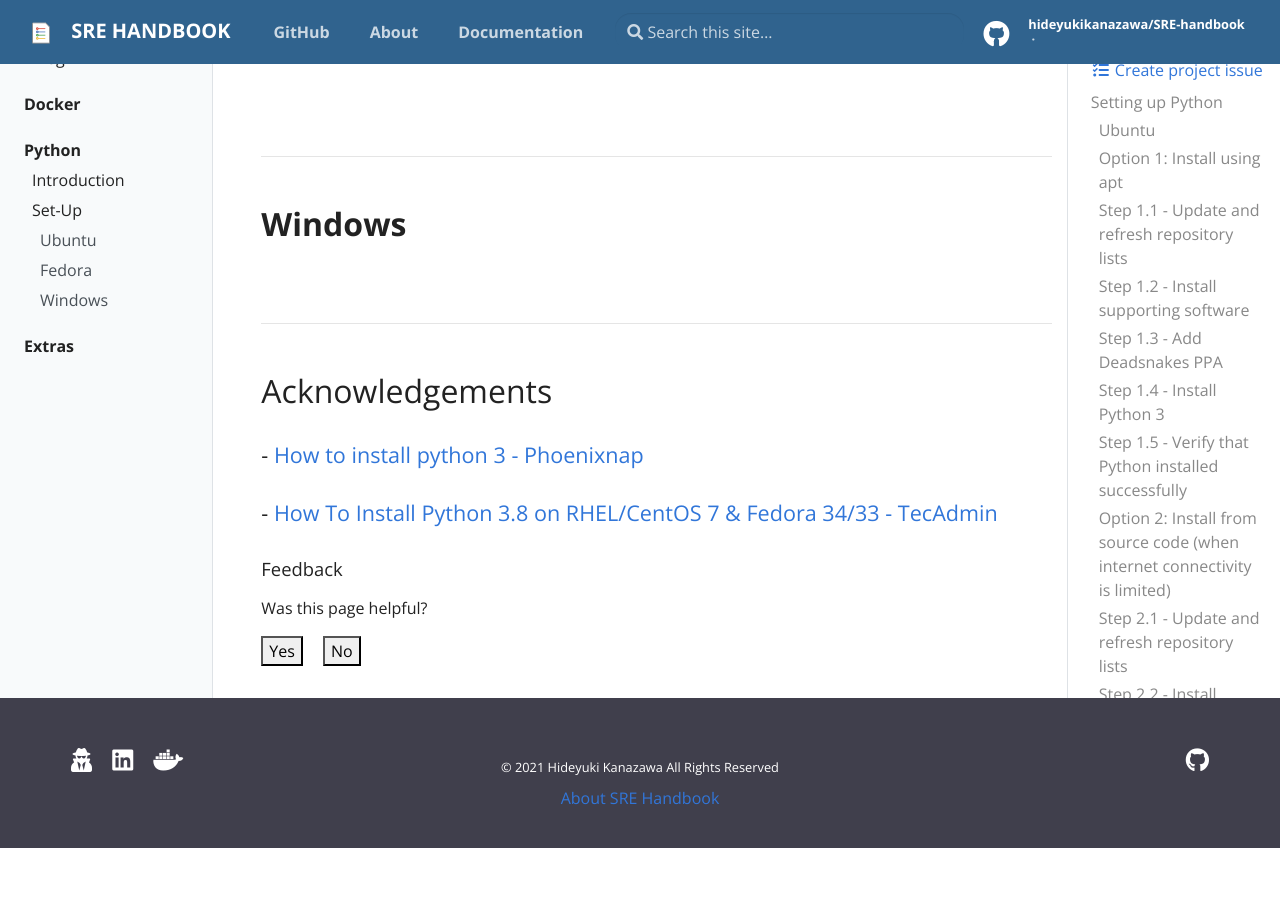
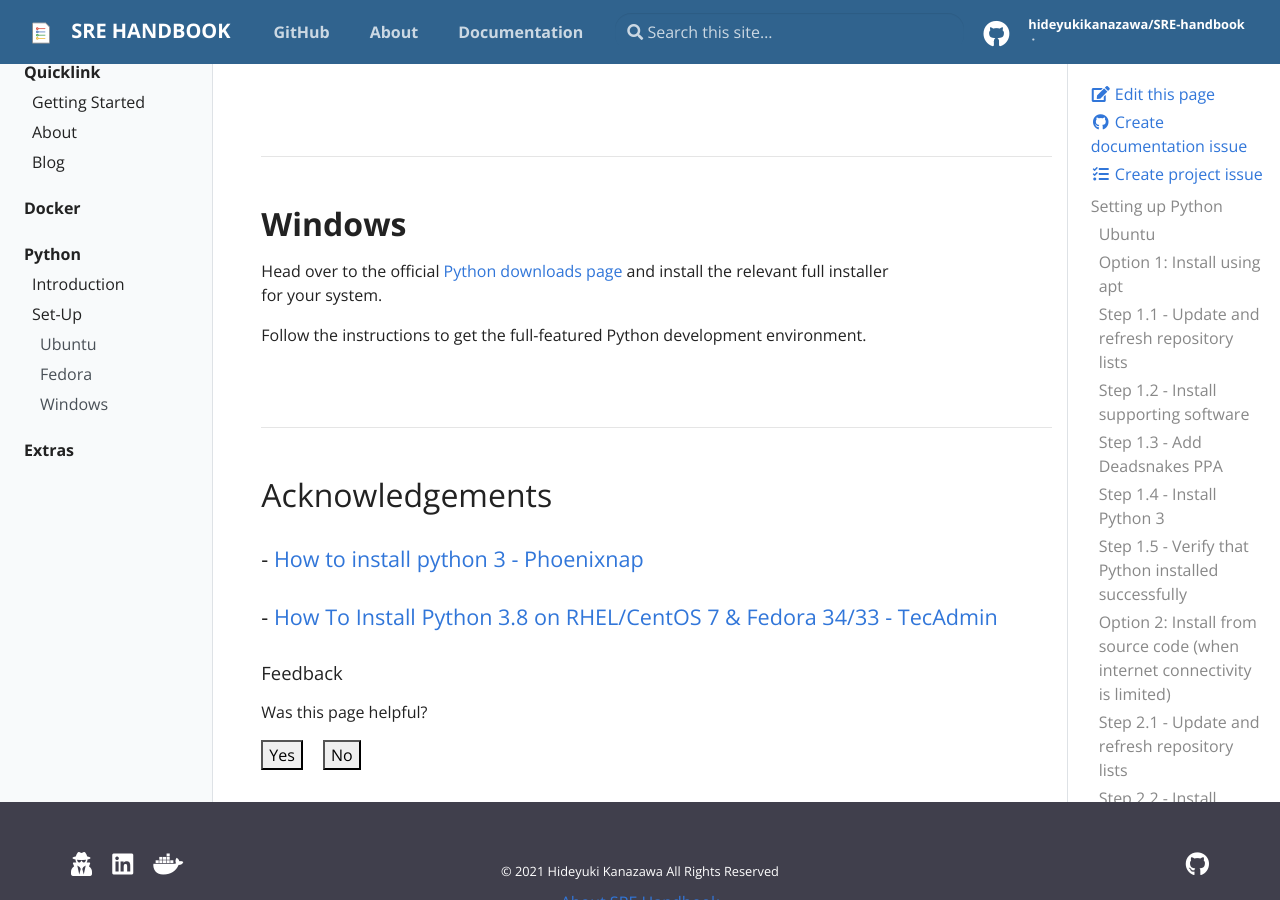
Before and after one commit to hideyk/SRE-handbook, a Jekyll site: the page built from docs/_docs/python/setup.md, in a window 1280 px wide and 900 px high, scrolled down 5736 px. Built offline with Jekyll 4.4.1, drawn with Linux system fonts in a browser that asks for light colours; before the commit the page ends 6584 px from its top, so only the background shows below that.

Commit message:
[24/11/2021] Enhancement #1

```diff
--- a/docs/_docs/python/setup.md
+++ b/docs/_docs/python/setup.md
@@ -194,6 +194,11 @@ python3 --version
 
 ## **Windows**
 
+Head over to the official [Python downloads page](https://www.python.org/downloads/windows/) and install the relevant full installer for your system.
+
+Follow the instructions to get the full-featured Python development environment.
+
+
 
 
 <br><br>
```
